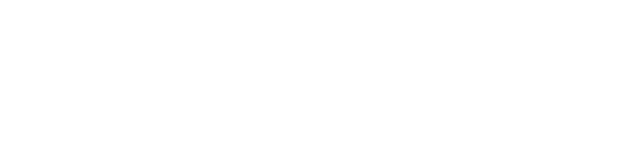
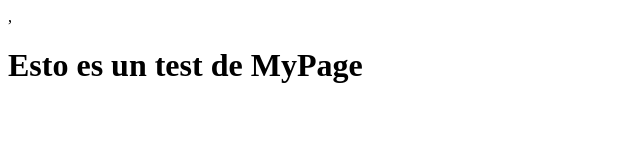
Before and after one commit to dh4rm4n/mypage, a plain HTML site: page index.html in a window 1280 px wide. Shown: the whole page, without its empty margins (0-640 px from the left). Drawn offline with Linux system fonts and the light colour scheme.

Commit message:
Update index.html

```diff
--- a/index.html
+++ b/index.html
@@ -6,6 +6,6 @@
     <title>Test My Page</title>
 </head>
 <body>
-
+,<h1>Esto es un test de MyPage</h1>
 </body>
 </html>
```
